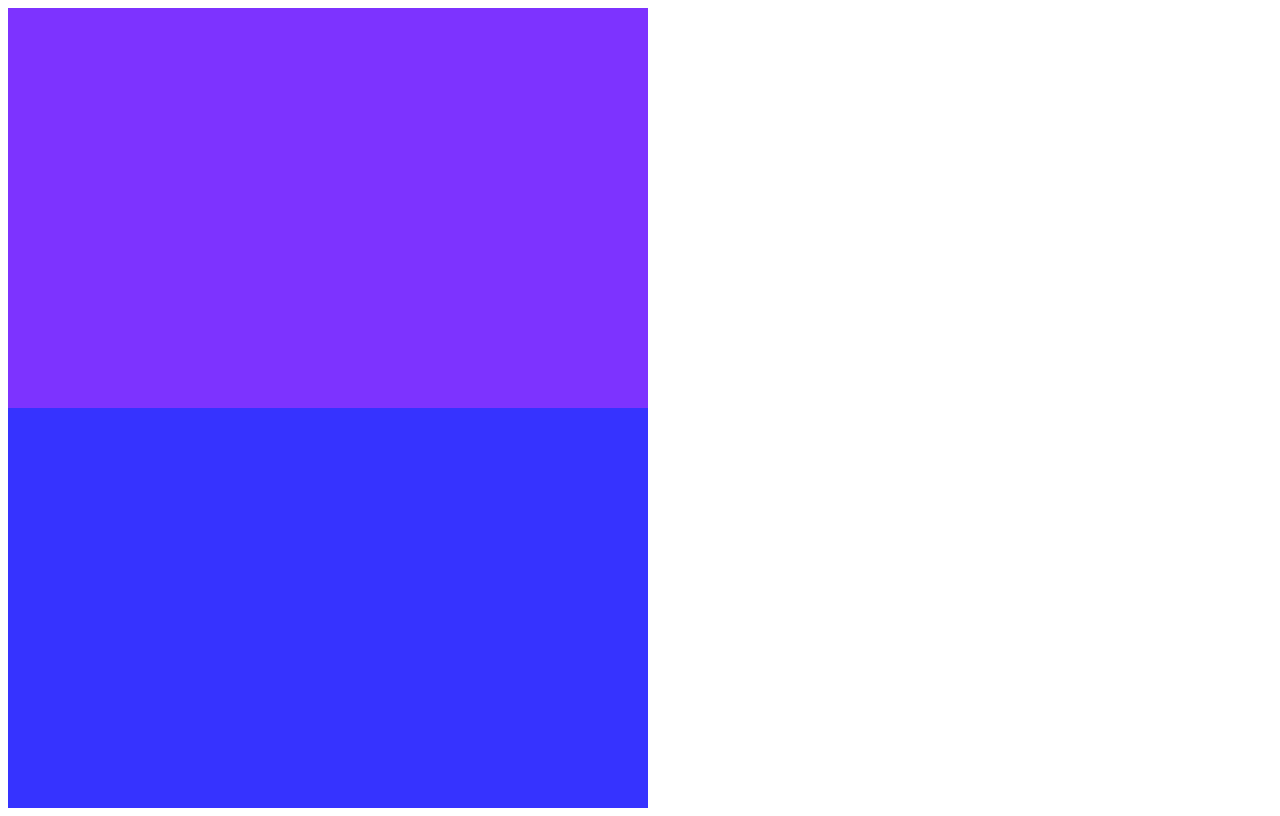
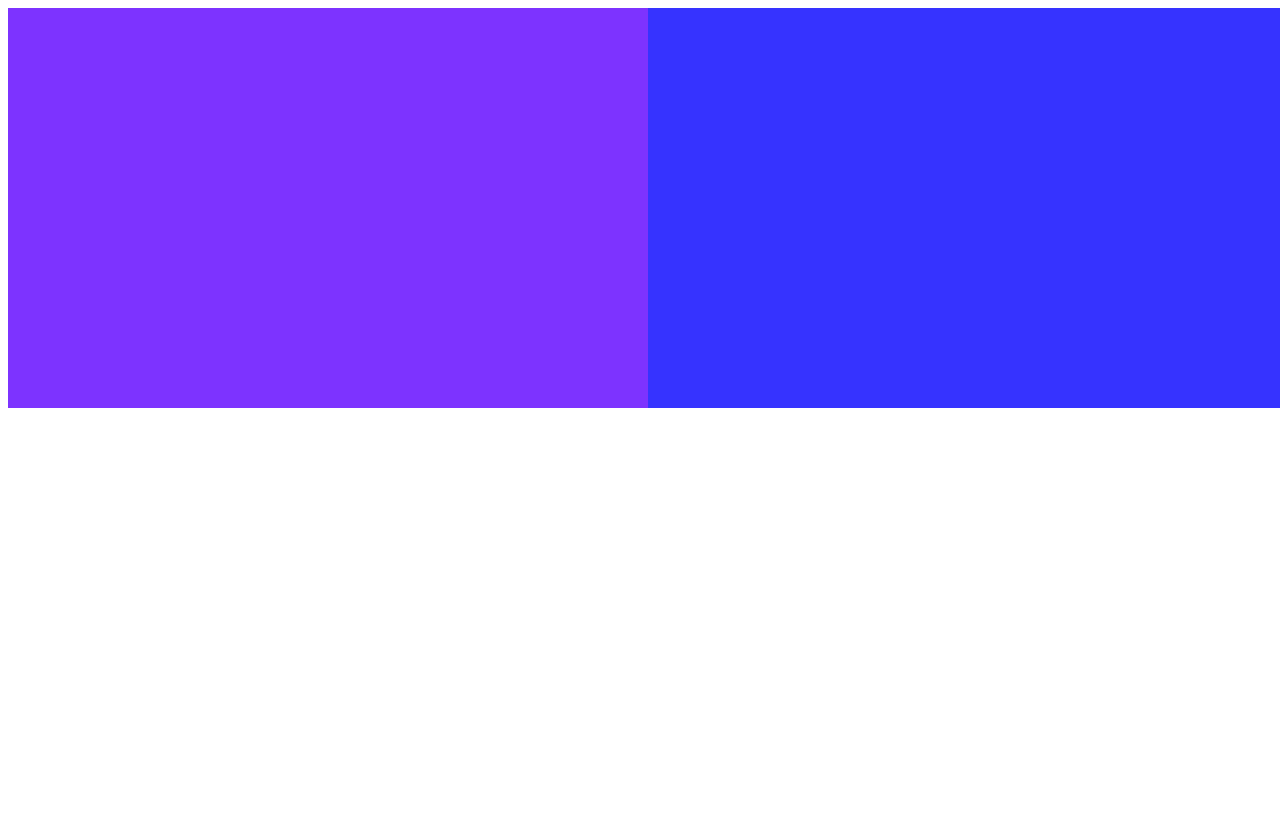
Before and after one commit to leahtorres/superfan-2, a plain HTML site: page index.html in a window 1280 px wide. Drawn offline with Linux system fonts and the light colour scheme.

Commit message:
Update index.html

```diff
--- a/index.html
+++ b/index.html
@@ -8,9 +8,10 @@
 	</head>
 <body>
 <div class="container">
-<div>
+<div class="green">
 <div class="purple"></div>
 <div class="blue"></div>
+</div>
 </div>
 <div>
 <div class="button"></div>
```
